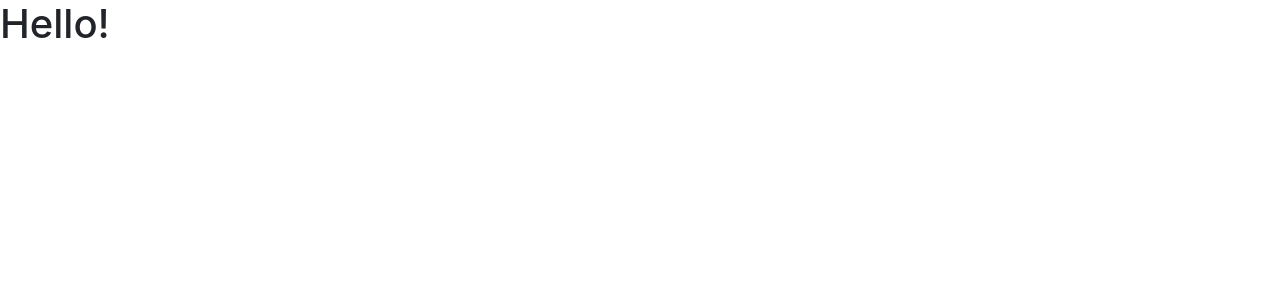
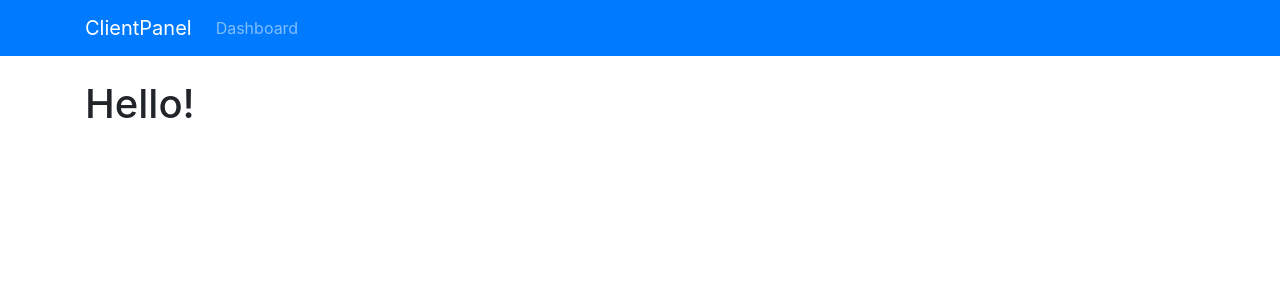
Before and after one commit to volosgoto/reactcontactpanelfirebase, a React (Create React App) app: page / in a window 1280 px wide. Shown: the top 300 px of the page. Built offline with nearby package versions, Linux system fonts and the light colour scheme.

Commit message:
set navbar

```diff
--- a/src/App.js
+++ b/src/App.js
@@ -1,12 +1,19 @@
 import React, { Component } from "react";
+import AppNavbar from "./components/layout/AppNavbar";
+import { BrowserRouter as Router, Route, Switch } from "react-router-dom";
 import "./App.css";
 
 class App extends Component {
   render() {
     return (
-      <div>
-        <h1>Hello!</h1>
-      </div>
+      <Router>
+        <div className="App">
+          <AppNavbar />
+          <div className="container">
+            <h1>Hello!</h1>
+          </div>
+        </div>
+      </Router>
     );
   }
 }
--- /dev/null
+++ b/src/components/layout/AppNavbar.js
@@ -0,0 +1,35 @@
+import React, { Component } from "react";
+import { Link } from "react-router-dom";
+
+class AppNavbar extends Component {
+  render() {
+    return (
+      <nav className="navbar navbar-expand-md navbar-dark bg-primary mb-4">
+        <div className="container">
+          <Link to="/" className="navbar-brand">
+            ClientPanel
+          </Link>
+          <button
+            className="navbar-toggler"
+            type="button"
+            data-toggle="collapse"
+            data-target="#navbarMain"
+          >
+            <span className="navbar-toggler-icon" />
+          </button>
+          <div className="collapse navbar-collapse" id="navbarMain">
+            <ul className="navbar-nav mr-auto">
+              <li className="nav-item">
+                <Link to="/" className="nav-link">
+                  Dashboard
+                </Link>
+              </li>
+            </ul>
+          </div>
+        </div>
+      </nav>
+    );
+  }
+}
+
+export default AppNavbar;
```
Also changed, not shown: src/components/clients/Clients.js (added), src/components/layout/Dashbord.js (added), src/components/layout/Sidebar.js (added).
